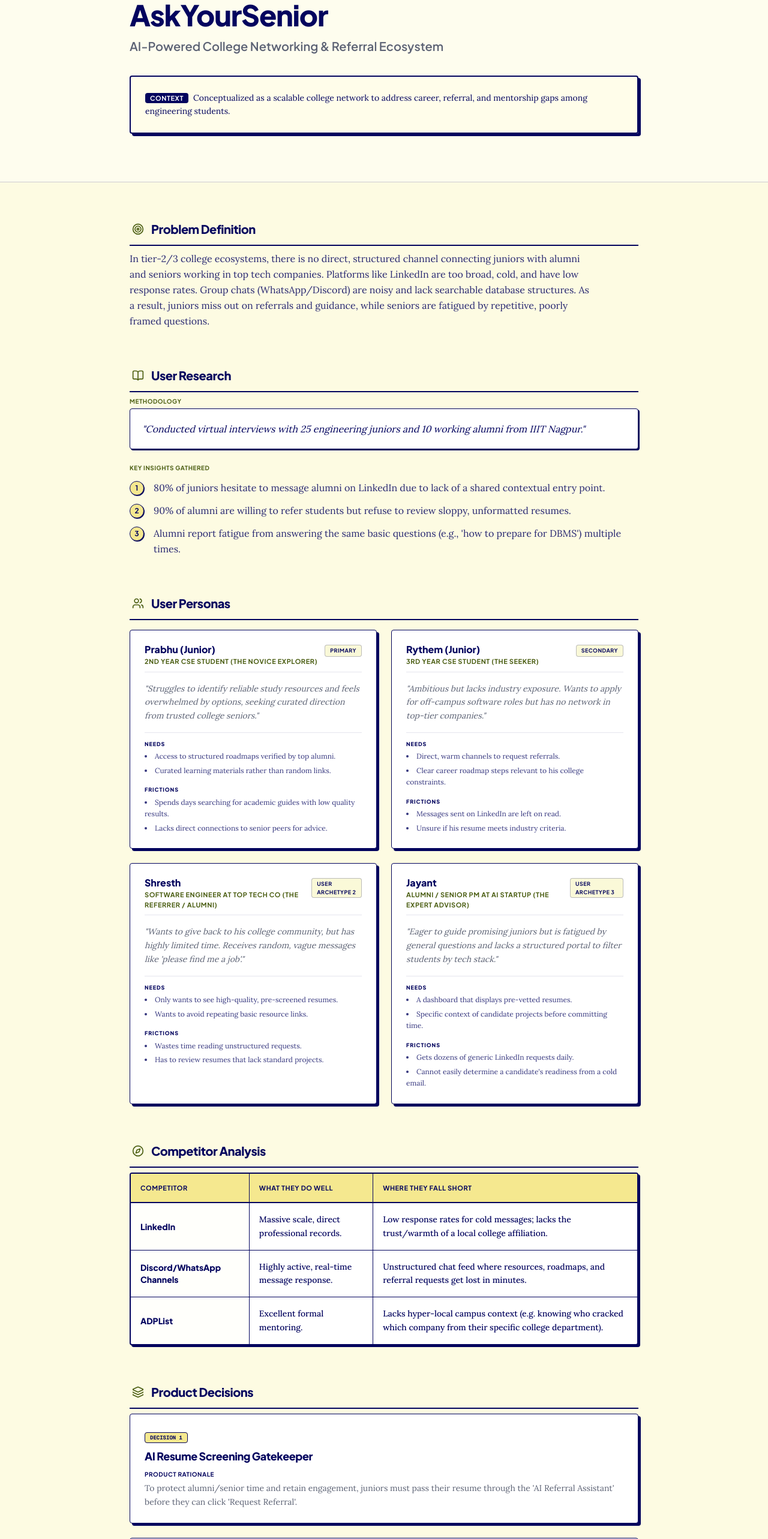
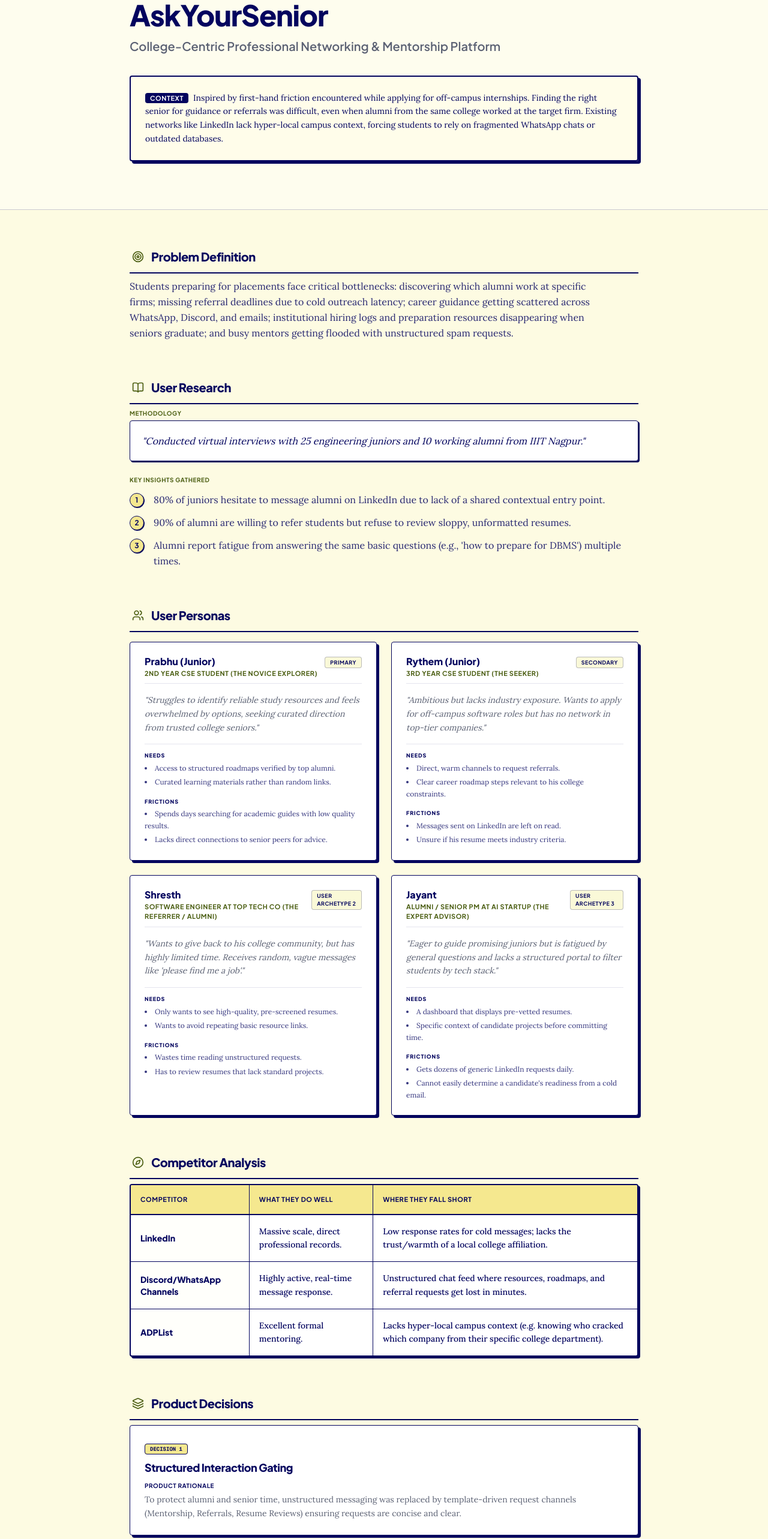
Before and after one commit to anup015/product-portfolio, a Next.js app: page /case-studies/ask-your-senior in a window 1280 px wide. Shown: the part 180-2746 px from the top of the page at 60% size. Built offline with nearby package versions, Linux system fonts and the light colour scheme.

Commit message:
Update AskYourSenior project description and detailed case study content

```diff
--- a/app/case-studies/[id]/page.tsx
+++ b/app/case-studies/[id]/page.tsx
@@ -56,10 +56,10 @@ const CASE_STUDIES_DATA: Record<string, {
 }> = {
   "ask-your-senior": {
     title: "AskYourSenior",
-    tagline: "AI-Powered College Networking & Referral Ecosystem",
+    tagline: "College-Centric Professional Networking & Mentorship Platform",
     category: "Featured Product Case Study",
-    context: "Conceptualized as a scalable college network to address career, referral, and mentorship gaps among engineering students.",
-    problem: "In tier-2/3 college ecosystems, there is no direct, structured channel connecting juniors with alumni and seniors working in top tech companies. Platforms like LinkedIn are too broad, cold, and have low response rates. Group chats (WhatsApp/Discord) are noisy and lack searchable database structures. As a result, juniors miss out on referrals and guidance, while seniors are fatigued by repetitive, poorly framed questions.",
+    context: "Inspired by first-hand friction encountered while applying for off-campus internships. Finding the right senior for guidance or referrals was difficult, even when alumni from the same college worked at the target firm. Existing networks like LinkedIn lack hyper-local campus context, forcing students to rely on fragmented WhatsApp chats or outdated databases.",
+    problem: "Students preparing for placements face critical bottlenecks: discovering which alumni work at specific firms; missing referral deadlines due to cold outreach latency; career guidance getting scattered across WhatsApp, Discord, and emails; institutional hiring logs and preparation resources disappearing when seniors graduate; and busy mentors getting flooded with unstructured spam requests.",
     research: {
       methodology: "Conducted virtual interviews with 25 engineering juniors and 10 working alumni from IIIT Nagpur.",
       insights: [
@@ -141,43 +141,43 @@ const CASE_STUDIES_DATA: Record<string, {
     ],
     decisions: [
       {
-        decision: "AI Resume Screening Gatekeeper",
-        rationale: "To protect alumni/senior time and retain engagement, juniors must pass their resume through the 'AI Referral Assistant' before they can click 'Request Referral'."
+        decision: "Structured Interaction Gating",
+        rationale: "To protect alumni and senior time, unstructured messaging was replaced by template-driven request channels (Mentorship, Referrals, Resume Reviews) ensuring requests are concise and clear."
       },
       {
-        decision: "College Knowledge GPT",
-        rationale: "To prevent senior fatigue, common administrative or academic resource questions are routed to a RAG-powered chatbot, reserving human interactions for advanced career advice."
+        decision: "Batch-to-Batch Knowledge Loop",
+        rationale: "Established a centralized Placement Knowledge Repository and Company Intelligence system to capture and index interview logs, timelines, and prep resources before graduating batches exit."
       }
     ],
     features: [
       {
-        name: "AI Mentor Matching Engine",
-        description: "Matches juniors with seniors based on specific domains, company targets, and common student groups.",
-        pmAngle: "Ensures high-relevance matches, driving up the mentor-to-mentee response rate."
+        name: "Searchable Student & Alumni Directory",
+        description: "A database of verified campus members and alumni, searchable by company, role, batch, domain, and skills.",
+        pmAngle: "Lowers discovery friction, allowing students to identify and reach relevant contacts in seconds."
       },
       {
-        name: "Referral Assistant",
-        description: "Inspects resumes, flags formatting errors, and pre-drafts contextual referral pitches for seniors.",
-        pmAngle: "Reduces senior friction to click 'Approve Referral' by presenting clean applications."
+        name: "Structured Referral System",
+        description: "Standardized request templates compiling CV links, target job codes, and introductory notes for quick review.",
+        pmAngle: "Simplifies the referral flow for busy seniors, reducing communication overhead."
       },
       {
-        name: "Opportunity Recommendation Engine",
-        description: "Scrapes off-campus job openings and cross-references them with college alumni who work at those companies.",
-        pmAngle: "Translates abstract networking into direct career pipelines."
+        name: "Placement Knowledge Hub & Company Intelligence",
+        description: "Central vault containing interview logs, hiring patterns, timeline statistics, and selection records.",
+        pmAngle: "Retains institutional knowledge across graduating batches to create organic, ongoing engagement."
       }
     ],
     metrics: {
-      northStar: "Monthly Successful Referral Connections",
-      description: "Measured as the number of referrals sent and approved by seniors through the platform.",
+      northStar: "Monthly Structured Referral Connections",
+      description: "Measured as the volume of referral applications initiated and approved through standardized senior outreach pathways.",
       secondary: [
-        "Weekly Active Users (WAU) to alumni ratio",
-        "Average senior response turnaround time (Goal: <48 hours)",
-        "Resume quality score improvement after AI feedback"
+        "Average senior response turnaround time (TAT)",
+        "Knowledge repository document download & search volumes",
+        "Weekly Active Users (WAU) to alumni match ratio"
       ]
     },
     learnings: [
-      "AI is most effective when it removes structural friction rather than replacing human elements. The bot serves to prepare the user, not to replace the relationship.",
-      "Scoping an MVP requires ruthless prioritization—focusing on the resume gatekeeper first was essential to keep seniors active."
+      "Gating outreach with structured, purpose-specific templates protects mentor bandwidth, which is key to retaining busy alumni on the platform.",
+      "Preserving institutional peer intelligence (interview experiences, timeline data) generates high organic utility that retains students across batches."
     ]
   },
   "saksham": {
--- a/app/page.tsx
+++ b/app/page.tsx
@@ -489,10 +489,10 @@ export default function Home() {
                 </div>
 
                 <ul className="text-sm text-[#5C6274] leading-relaxed space-y-3 list-disc list-outside pl-4">
-                  <li>Designed an AI-powered networking ecosystem to bridge career, referral, and mentorship gaps between juniors and industry-active alumni.</li>
-                  <li>Scoped and designed an <strong className="text-[#03045E]">AI Resume Screening Gatekeeper</strong> to evaluate resumes and pre-draft pitches, protecting alumni time and reducing application friction.</li>
-                  <li>Conceptualized a <strong className="text-[#03045E]">RAG-powered college knowledge chatbot</strong> to route common academic/administrative queries, mitigating senior advisor fatigue.</li>
-                  <li>Planned an <strong className="text-[#03045E]">opportunity recommendation engine</strong> to cross-reference scraped off-campus job openings with campus alumni directory connections.</li>
+                  <li>Conceptualized and scoped a college-focused professional networking and mentorship platform to bridge placement and referral gaps between students and alumni.</li>
+                  <li>Designed a searchable directory and structured channels (Mentorship, Referrals, Resume Reviews) to prevent senior messaging fatigue.</li>
+                  <li>Structured a centralized Placement Knowledge Repository and Company Intelligence system to preserve interview experiences and hiring statistics across batches.</li>
+                  <li>Formulated a future AI Roadmap incorporating personalized mentor matching, intelligent referral assistance, and custom career roadmap generators.</li>
                 </ul>
               </div>
 
```
